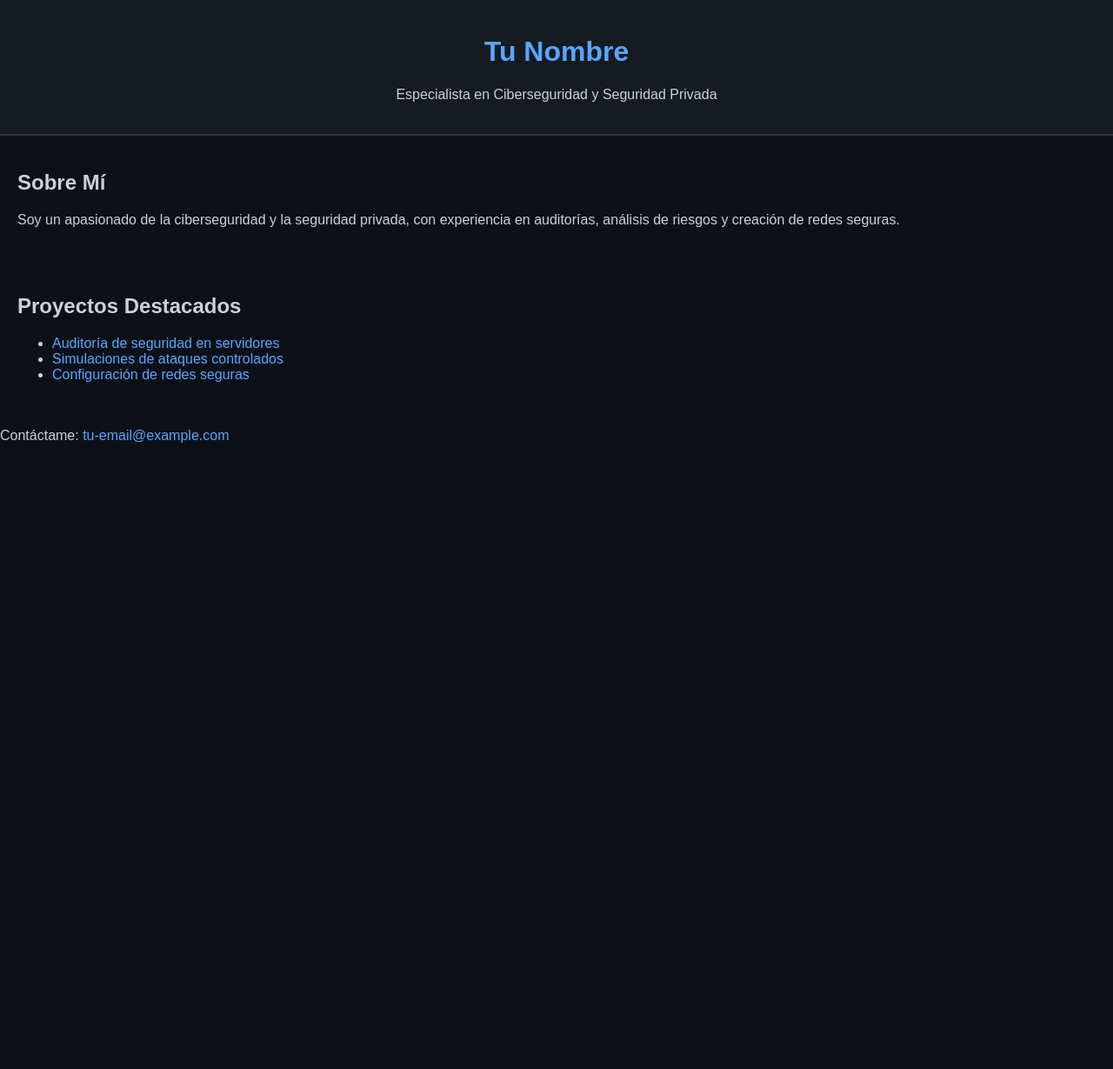
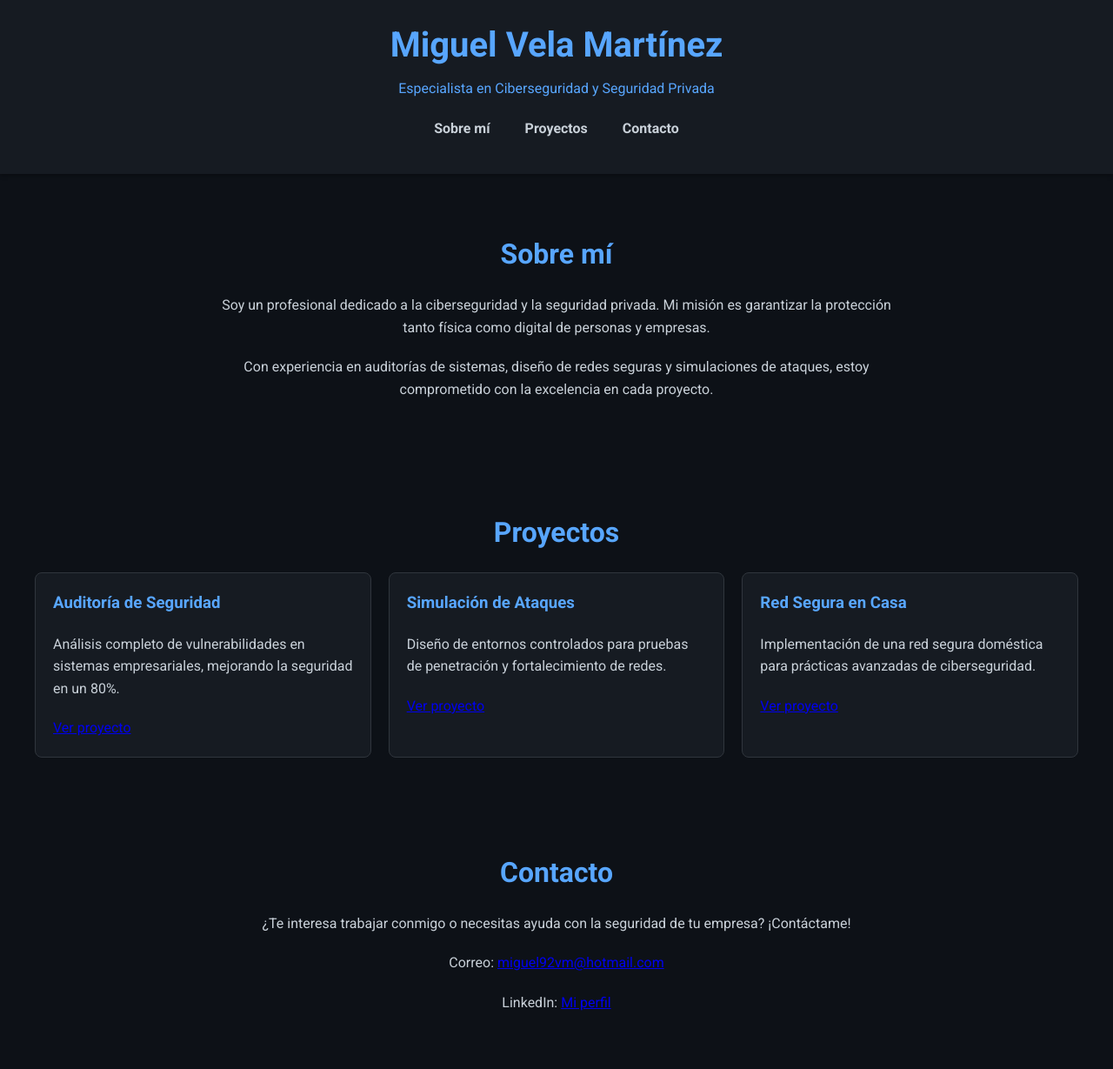
Before and after one commit to 3threedee/3threedee.github.io, a plain HTML site: page index.html in a window 1280 px wide. Shown: the top 1229 px of the page at 87% size. Before the commit the page ends 800 px from the top, so only its background shows below. Drawn offline with Linux system fonts and the light colour scheme.

Commit message:
index.html

```diff
--- a/index.html
+++ b/index.html
@@ -3,52 +3,163 @@
 <head>
   <meta charset="UTF-8">
   <meta name="viewport" content="width=device-width, initial-scale=1.0">
-  <title>Portafolio de Ciberseguridad</title>
+  <title>Portafolio | Ciberseguridad y Seguridad Privada</title>
+  <link rel="stylesheet" href="styles.css">
+  <link rel="preconnect" href="https://fonts.googleapis.com">
+  <link href="https://fonts.googleapis.com/css2?family=Roboto:wght@400;700&display=swap" rel="stylesheet">
   <style>
+    /* Estilos globales */
     body {
-      font-family: Arial, sans-serif;
+      margin: 0;
+      font-family: 'Roboto', sans-serif;
       background-color: #0d1117;
       color: #c9d1d9;
+      line-height: 1.6;
+    }
+
+    header {
+      background-color: #161b22;
+      color: #58a6ff;
+      padding: 20px;
+      text-align: center;
+      box-shadow: 0 2px 5px rgba(0, 0, 0, 0.3);
+    }
+
+    header h1 {
       margin: 0;
-      padding: 0;
+      font-size: 2.5rem;
     }
-    header {
+
+    header p {
+      margin: 5px 0 0;
+    }
+
+    nav {
+      display: flex;
+      justify-content: center;
+      gap: 20px;
+      margin: 15px 0;
+    }
+
+    nav a {
+      color: #c9d1d9;
+      text-decoration: none;
+      font-weight: bold;
+      padding: 5px 10px;
+      transition: background-color 0.3s;
+    }
+
+    nav a:hover {
+      background-color: #30363d;
+      border-radius: 5px;
+    }
+
+    section {
+      padding: 40px;
+      text-align: center;
+    }
+
+    section h2 {
+      font-size: 2rem;
+      margin-bottom: 20px;
+      color: #58a6ff;
+    }
+
+    section p {
+      max-width: 800px;
+      margin: 0 auto 20px;
+    }
+
+    .projects {
+      display: grid;
+      grid-template-columns: repeat(auto-fit, minmax(300px, 1fr));
+      gap: 20px;
+    }
+
+    .project-card {
+      background-color: #161b22;
+      border: 1px solid #30363d;
+      border-radius: 8px;
+      padding: 20px;
+      text-align: left;
+      transition: transform 0.3s;
+    }
+
+    .project-card:hover {
+      transform: scale(1.05);
+    }
+
+    .project-card h3 {
+      color: #58a6ff;
+      margin-top: 0;
+    }
+
+    footer {
+      background-color: #161b22;
+      color: #8b949e;
       text-align: center;
       padding: 20px;
-      background-color: #161b22;
-      border-bottom: 2px solid #30363d;
+      margin-top: 40px;
+      border-top: 2px solid #30363d;
     }
-    section {
-      padding: 20px;
-    }
-    h1 {
-      color: #58a6ff;
-    }
-    a {
+
+    footer a {
       color: #58a6ff;
       text-decoration: none;
+    }
+
+    footer a:hover {
+      text-decoration: underline;
     }
   </style>
 </head>
 <body>
   <header>
-    <h1>Tu Nombre</h1>
+    <h1>Miguel Vela Martínez</h1>
     <p>Especialista en Ciberseguridad y Seguridad Privada</p>
+    <nav>
+      <a href="#sobre-mi">Sobre mí</a>
+      <a href="#proyectos">Proyectos</a>
+      <a href="#contacto">Contacto</a>
+    </nav>
   </header>
-  <section>
-    <h2>Sobre Mí</h2>
-    <p>Soy un apasionado de la ciberseguridad y la seguridad privada, con experiencia en auditorías, análisis de riesgos y creación de redes seguras.</p>
+
+  <section id="sobre-mi">
+    <h2>Sobre mí</h2>
+    <p>Soy un profesional dedicado a la ciberseguridad y la seguridad privada. Mi misión es garantizar la protección tanto física como digital de personas y empresas.</p>
+    <p>Con experiencia en auditorías de sistemas, diseño de redes seguras y simulaciones de ataques, estoy comprometido con la excelencia en cada proyecto.</p>
   </section>
-  <section>
-    <h2>Proyectos Destacados</h2>
-    <ul>
-      <li><a href="#">Auditoría de seguridad en servidores</a></li>
-      <li><a href="#">Simulaciones de ataques controlados</a></li>
-      <li><a href="#">Configuración de redes seguras</a></li>
-    </ul>
+
+  <section id="proyectos">
+    <h2>Proyectos</h2>
+    <div class="projects">
+      <div class="project-card">
+        <h3>Auditoría de Seguridad</h3>
+        <p>Análisis completo de vulnerabilidades en sistemas empresariales, mejorando la seguridad en un 80%.</p>
+        <a href="#" target="_blank">Ver proyecto</a>
+      </div>
+      <div class="project-card">
+        <h3>Simulación de Ataques</h3>
+        <p>Diseño de entornos controlados para pruebas de penetración y fortalecimiento de redes.</p>
+        <a href="#" target="_blank">Ver proyecto</a>
+      </div>
+      <div class="project-card">
+        <h3>Red Segura en Casa</h3>
+        <p>Implementación de una red segura doméstica para prácticas avanzadas de ciberseguridad.</p>
+        <a href="#" target="_blank">Ver proyecto</a>
+      </div>
+    </div>
   </section>
+
+  <section id="contacto">
+    <h2>Contacto</h2>
+    <p>¿Te interesa trabajar conmigo o necesitas ayuda con la seguridad de tu empresa? ¡Contáctame!</p>
+    <p>Correo: <a href="mailto:tu-email@example.com">miguel92vm@hotmail.com</a></p>
+    <p>LinkedIn: <a href="https://linkedin.com/in/tu-perfil" target="_blank">Mi perfil</a></p>
+  </section>
+
   <footer>
-    <p>Contáctame: <a href="mailto:tu-email@example.com">tu-email@example.com</a></p>
+    <p>&copy; 2025 Miguel Vela Martínez. Todos los derechos reservados.</p>
   </footer>
 </body>
 </html>
```
